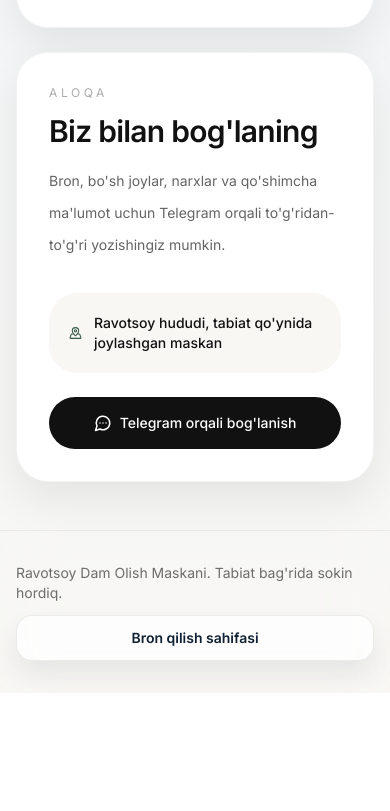
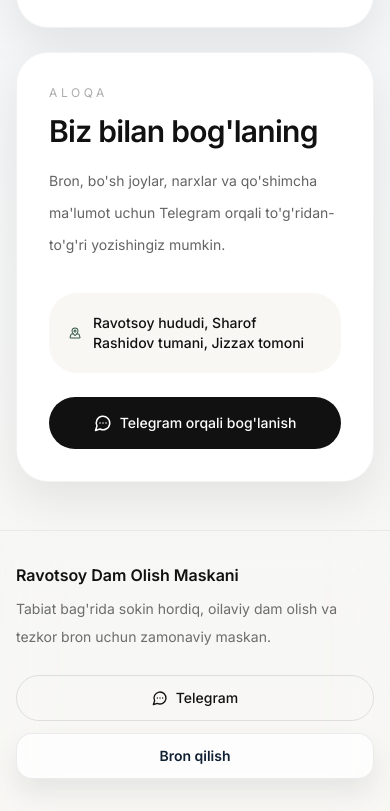
Before and after one commit to tursunov2411/Ravotsoy, a React (Vite) app in the folder frontend/: page / in a window 390 px wide. Shown: the part 2974-3785 px from the top of the page. Before the commit the page ends 3667 px from the top, so only its background shows below. Built offline with nearby package versions, Linux system fonts and the light colour scheme; no server answers; the database is empty; grey boxes are pictures that could not be loaded.

Commit message:
Polish site shell, speed up booking, and improve maps

```diff
--- a/frontend/src/App.tsx
+++ b/frontend/src/App.tsx
@@ -20,8 +20,13 @@
   return (
     <Suspense
       fallback={
-        <div className="mx-auto max-w-7xl px-4 py-16 text-sm text-ink/60 sm:px-6 lg:px-8">
-          Sahifa yuklanmoqda...
+        <div className="mx-auto max-w-7xl px-4 py-16 sm:px-6 lg:px-8">
+          <div className="rounded-[32px] border border-black/5 bg-white/80 p-8 shadow-soft">
+            <div className="h-3 w-28 animate-pulse rounded-full bg-pearl" />
+            <div className="mt-4 h-8 w-64 animate-pulse rounded-full bg-pearl" />
+            <div className="mt-6 h-4 w-full animate-pulse rounded-full bg-pearl" />
+            <div className="mt-3 h-4 w-4/5 animate-pulse rounded-full bg-pearl" />
+          </div>
         </div>
       }
     >
--- a/frontend/src/components/Layout.tsx
+++ b/frontend/src/components/Layout.tsx
@@ -1,7 +1,8 @@
 import { Button } from "./Button";
-import { Menu, X } from "lucide-react";
+import { Menu, MessageCircleMore, X } from "lucide-react";
 import { useState } from "react";
 import { NavLink, Outlet } from "react-router-dom";
+import { getTelegramLink } from "../lib/utils";
 
 const navigation = [
   { to: "/", label: "Bosh sahifa" },
@@ -12,16 +13,17 @@
 
 function navClass(isActive: boolean) {
   return isActive
-    ? "rounded-2xl bg-[var(--secondary)] px-4 py-2 text-sm font-semibold text-white shadow-md"
-    : "rounded-2xl px-4 py-2 text-sm font-medium text-ink/70 transition hover:bg-white/75 hover:text-ink";
+    ? "rounded-full bg-[var(--secondary)] px-4 py-2 text-sm font-semibold text-white shadow-md"
+    : "rounded-full px-4 py-2 text-sm font-medium text-ink/70 transition hover:bg-white/75 hover:text-ink";
 }
 
 export function Layout() {
   const [open, setOpen] = useState(false);
+  const telegramLink = getTelegramLink("Salom, Ravotsoy Dam olish Maskani haqida ma'lumot olmoqchiman.");
 
   return (
     <div className="min-h-screen bg-transparent text-ink">
-      <header className="sticky top-0 z-30 border-b border-black/5 bg-white/72 backdrop-blur-2xl">
+      <header className="sticky top-0 z-30 border-b border-black/5 bg-white/68 backdrop-blur-2xl">
         <div className="mx-auto flex max-w-7xl items-center justify-between px-4 py-4 sm:px-6 lg:px-8">
           <NavLink to="/" className="flex items-center gap-3">
             <div className="flex h-11 w-11 items-center justify-center rounded-2xl bg-[linear-gradient(135deg,var(--secondary),var(--accent))] text-sm font-semibold text-white shadow-soft">
@@ -33,13 +35,26 @@
             </div>
           </NavLink>
 
-          <nav className="hidden items-center gap-2 md:flex">
+          <nav className="hidden items-center gap-2 rounded-full border border-black/5 bg-white/70 px-2 py-2 shadow-soft md:flex">
             {navigation.map((item) => (
               <NavLink key={item.to} to={item.to} className={({ isActive }) => navClass(isActive)}>
                 {item.label}
               </NavLink>
             ))}
           </nav>
+
+          <div className="hidden items-center gap-3 md:flex">
+            <a
+              href={telegramLink}
+              className="inline-flex items-center gap-2 rounded-full border border-black/8 bg-white/80 px-4 py-2 text-sm font-medium text-ink transition hover:bg-white"
+            >
+              <MessageCircleMore size={16} />
+              Telegram
+            </a>
+            <Button to="/bron" className="px-5 py-2.5">
+              Bron qilish
+            </Button>
+          </div>
 
           <button
             type="button"
@@ -64,6 +79,14 @@
                   {item.label}
                 </NavLink>
               ))}
+              <a
+                href={telegramLink}
+                className="inline-flex items-center justify-center gap-2 rounded-full border border-black/10 px-4 py-3 text-sm font-medium text-ink"
+                onClick={() => setOpen(false)}
+              >
+                <MessageCircleMore size={16} />
+                Telegram orqali bog'lanish
+              </a>
             </div>
           </div>
         ) : null}
@@ -74,11 +97,25 @@
       </main>
 
       <footer className="border-t border-black/5 bg-white/72 backdrop-blur-xl">
-        <div className="mx-auto flex max-w-7xl flex-col gap-3 px-4 py-8 text-sm text-ink/60 sm:px-6 lg:flex-row lg:items-center lg:justify-between lg:px-8">
-          <p>Ravotsoy Dam Olish Maskani. Tabiat bag'rida sokin hordiq.</p>
-          <Button to="/bron" variant="secondary" className="w-full sm:w-auto">
-            Bron qilish sahifasi
-          </Button>
+        <div className="mx-auto grid max-w-7xl gap-6 px-4 py-8 text-sm text-ink/60 sm:px-6 lg:grid-cols-[1fr_auto] lg:items-center lg:px-8">
+          <div>
+            <p className="text-base font-semibold text-ink">Ravotsoy Dam Olish Maskani</p>
+            <p className="mt-2 max-w-2xl leading-7">
+              Tabiat bag'rida sokin hordiq, oilaviy dam olish va tezkor bron uchun zamonaviy maskan.
+            </p>
+          </div>
+          <div className="flex flex-col gap-3 sm:flex-row">
+            <a
+              href={telegramLink}
+              className="inline-flex items-center justify-center gap-2 rounded-full border border-black/10 px-5 py-3 text-sm font-medium text-ink transition hover:bg-white"
+            >
+              <MessageCircleMore size={16} />
+              Telegram
+            </a>
+            <Button to="/bron" variant="secondary" className="w-full sm:w-auto">
+              Bron qilish
+            </Button>
+          </div>
         </div>
       </footer>
     </div>
--- a/frontend/src/pages/BookingPage.tsx
+++ b/frontend/src/pages/BookingPage.tsx
@@ -3,6 +3,7 @@
 import { useLocation } from "react-router-dom";
 import { AnimatedSection } from "../components/AnimatedSection";
 import { createBooking, getPackages } from "../lib/api";
+import { hasSupabaseConfig } from "../lib/supabase";
 import type { PackageRecord } from "../lib/types";
 import { calculateNights, formatCurrency, todayIso } from "../lib/utils";
 
@@ -189,7 +190,12 @@
       estimated_price: estimatedPrice,
     };
 
-    const bookingData = {
+    try {
+      setSubmitting(true);
+      await createBooking(bookingPayload);
+
+      if (!hasSupabaseConfig) {
+        await sendToTelegram({
           name: form.customerName.trim(),
           phone: form.phone.trim(),
           package_name: selectedPackage.name,
@@ -199,13 +205,10 @@
           price: estimatedPrice,
           date_start: bookingPayload.date_start,
           date_end: bookingPayload.date_end,
-    };
+        });
+      }
 
-    try {
-      setSubmitting(true);
-      await createBooking(bookingPayload);
-      await sendToTelegram(bookingData);
-      window.alert("So'rov yuborildi!");
+      window.alert("So'rov qabul qilindi. Menejerga yuborish jarayoni boshlandi.");
       setForm({
         packageId: selectedPackage.id,
         customerName: "",
@@ -469,7 +472,7 @@
             <div className="rounded-[28px] border border-black/5 bg-gradient-to-br from-sand/30 to-white p-5">
               <p className="text-sm font-medium text-ink">Taxminiy narx: {formatCurrency(estimatedPrice)}</p>
               <p className="mt-2 text-sm leading-6 text-ink/60">
-                So'rov yuborilgach, ma'lumotlar bazaga saqlanadi va Telegram orqali menejerga yetkaziladi.
+                So'rov yuborilgach, ma'lumotlar bazaga saqlanadi va Telegram orqali menejerga fon rejimida yetkaziladi.
               </p>
             </div>
 
--- a/frontend/src/pages/HomePage.tsx
+++ b/frontend/src/pages/HomePage.tsx
@@ -31,6 +31,9 @@
   const hero = media.find((item) => item.type === "hero") ?? media[0];
   const gallery = media.filter((item) => item.type === "gallery");
   const telegramLink = getTelegramLink("Salom, Ravotsoy Dam olish Maskani haqida ma'lumot olmoqchiman.");
+  const mapsEmbedUrl =
+    import.meta.env.VITE_GOOGLE_MAPS_EMBED_URL ||
+    "https://www.google.com/maps?q=Ravotsoy,+Sharof+Rashidov+tuman,+Jizzax,+Uzbekistan&output=embed";
   const galleryItems = useMemo<BentoGalleryItem[]>(() => {
     const spans = [
       "sm:col-span-1 sm:row-span-3 md:col-span-1 md:row-span-3",
@@ -205,7 +208,7 @@
               <div className="h-[420px]">
                 <iframe
                   title="Ravotsoy Dam olish Maskani xaritasi"
-                  src="https://www.google.com/maps?q=Ravotsoy&output=embed"
+                  src={mapsEmbedUrl}
                   className="h-full w-full border-0"
                   loading="lazy"
                   referrerPolicy="no-referrer-when-downgrade"
@@ -224,7 +227,9 @@
               <div className="mt-8 rounded-[28px] bg-pearl p-5">
                 <div className="flex items-center gap-3">
                   <MapPinned className="text-pine" size={20} />
-                  <p className="text-sm font-medium text-ink">Ravotsoy hududi, tabiat qo'ynida joylashgan maskan</p>
+                  <p className="text-sm font-medium text-ink">
+                    Ravotsoy hududi, Sharof Rashidov tumani, Jizzax tomoni
+                  </p>
                 </div>
               </div>
 
```
Also changed, not shown: 2 other files (tests, documents, lock files or other folders). Lines whose indentation alone changed are shown as unchanged.
